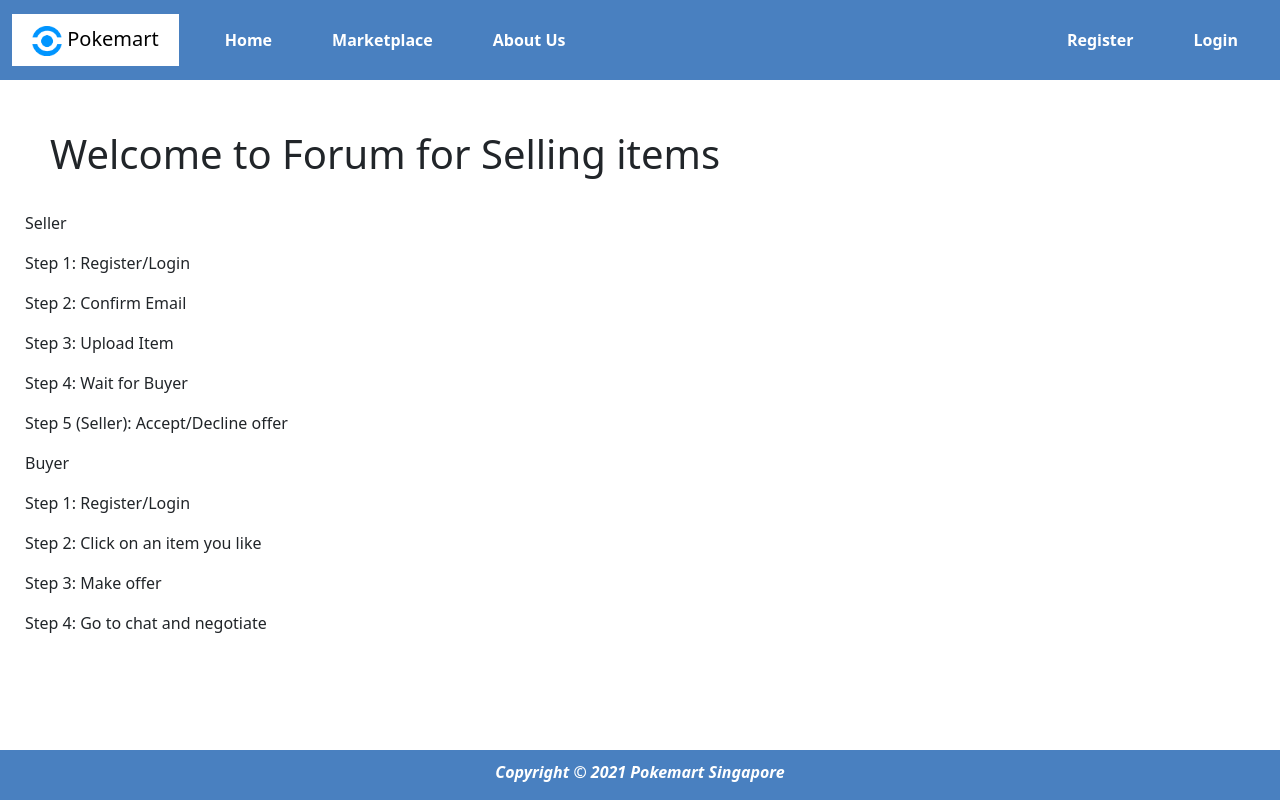
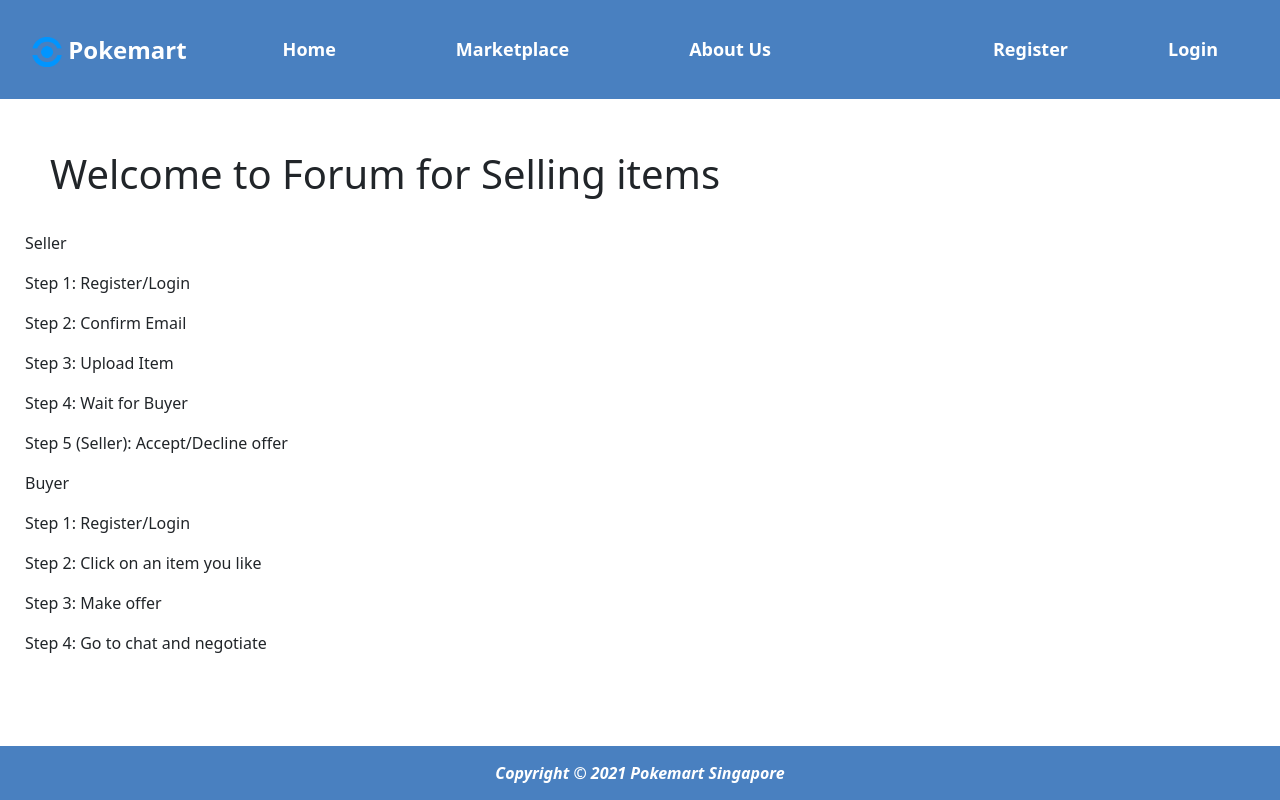
Before and after one commit to lopmade/1004-Web, a PHP site: page /index.php in a window 1280 px wide. Run offline with PHP 8.4, Linux system fonts and the light colour scheme.

Commit message:
update to nav css issue

```diff
--- a/css/main.css
+++ b/css/main.css
@@ -10,15 +10,14 @@ body {
 
 #mainNav {
     z-index: 100;
+    font-size: 18px!important;
     position: fixed!important;
     width: 100%!important;
     background-color: #4980c0!important;
     min-width: 260px!important;
-    height: 80px!important;
 }
 
 #footer {
-    height:100px;
     background-color: #4980c0;
     min-width: 260px;
 }
@@ -30,21 +29,26 @@ body {
 }
 
 #logo {
-    background-color: white;
-    color: black;
+    color: white;
+    font-size: 24px;
+    font-weight: bold;
     padding: 10px 20px;
 }
 
+#logo:hover {
+    color: #f9f9f9;
+}
 
 #mainList li a {
     color: #fff;
     cursor: pointer;
     font-weight: bold;
-    padding: 28px 30px;
+    padding: 28px 60px;
 }
 
 
 #mainList li a:hover {
+    color: #f9f9f9;
     background-color: darkblue;
 }
 
@@ -57,10 +61,11 @@ body {
     color:#fff;
     cursor: pointer;
     font-weight: bold;
-    padding: 28px 30px;
+    padding: 28px 50px;
 }
 
 #sideList li a:hover {
+    color: #f9f9f9;
     background-color: darkblue;
 }
 
@@ -69,20 +74,20 @@ body {
     color: darkblue;
 }
 
+#navbarNav {
+    background-color: #4980c0;
+}
+
 #space {
-    height:80px;
+    height:100px;
 }
 
 #mainContent {
     margin: 25px;
 }
 
-#footer {
-    height: 50px;
-}
-
 #footerText {
-    padding: 10px 0px;
+    padding: 15px 0px;
     font-weight: bold;
 }
 
```
